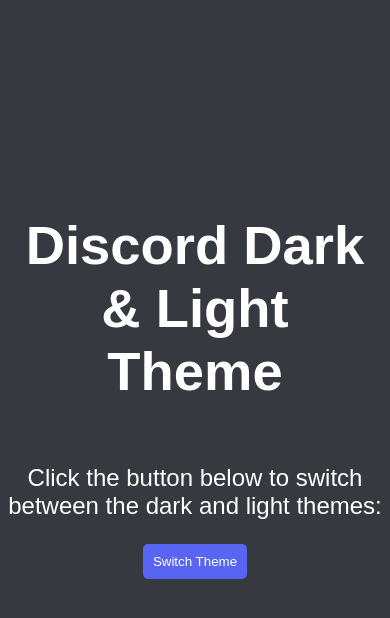
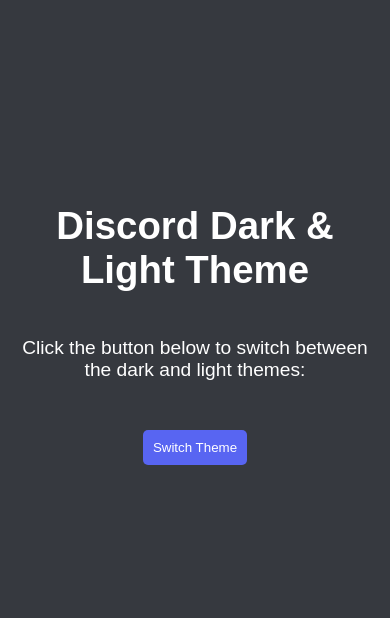
Before and after one commit to peacekeeper09/Discord_Dark_Theme, a plain HTML site: page index.html in a window 390 px wide. Both pictures are taken after a click on the button "Switch Theme". Drawn offline with Linux system fonts and the light colour scheme.

Commit message:
Update style.css

```diff
--- a/style.css
+++ b/style.css
@@ -1,26 +1,26 @@
 /* Default style for the page */
 body {
-      background-color: #ffffff; /* White background */
-      color: #000000; /* Black text */
+  background-color: #ffffff;
+  color: #000000;
   font-family: Arial, sans-serif;
   font-size: 1.7rem;
   display: flex;
   flex-direction: column;
-      justify-content: flex-start; /* Move content to top */
+  justify-content: center; /* center content vertically */
   align-items: center;
-      height: 100vh;
+  height: 100%;
   transition: background-color 0.5s ease, color 0.5s ease;
 }
 
 /* Dark theme style */
 body.dark {
-      background-color: #36393f; /* Dark gray background */
-      color: #ffffff; /* White text */
+  background-color: #36393f;
+  color: #ffffff;
 }
 
 /* Discord logo */
 .discord-logo {
-      background:('/discord-logo-blue.svg');
+
   background-repeat: no-repeat;
   background-size: contain;
   width: 150px;
@@ -28,9 +28,28 @@
   margin-bottom: 20px;
 }
 
-    p {
-        font-size: 1.5rem;
+/* Adjust font size and center text/button */
+@media screen and (max-width: 768px) {
+  body {
+    font-size: 1.2rem;
   }
+  .container {
+    text-align: center;
+  }
+  .theme-switch {
+    margin-top: 20px;
+  }
+}
+
+.container {
+  text-align: center;
+  display: flex;
+  flex-direction: column;
+  justify-content: center;
+  align-items: center;
+  height: 100%;
+}
+
 /* Theme switch button */
 .theme-switch {
   background-color: #5865F2;
@@ -39,6 +58,5 @@
   padding: 10px;
   border-radius: 5px;
   cursor: pointer;
+  margin-top: 30px;
 }
-
-/* I add comments so that I can understand what I did where in future if I will ever choose to make changes so don't really judge me for it  */
```
Lines whose indentation alone changed are shown as unchanged.
